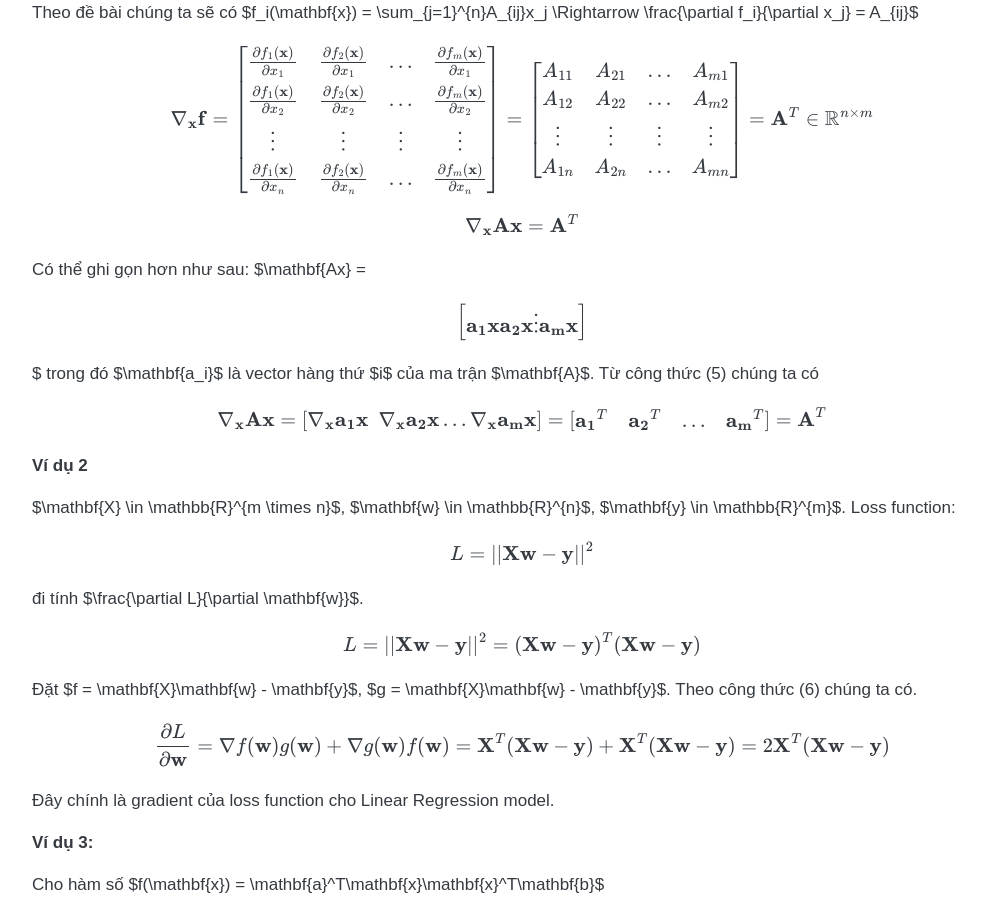
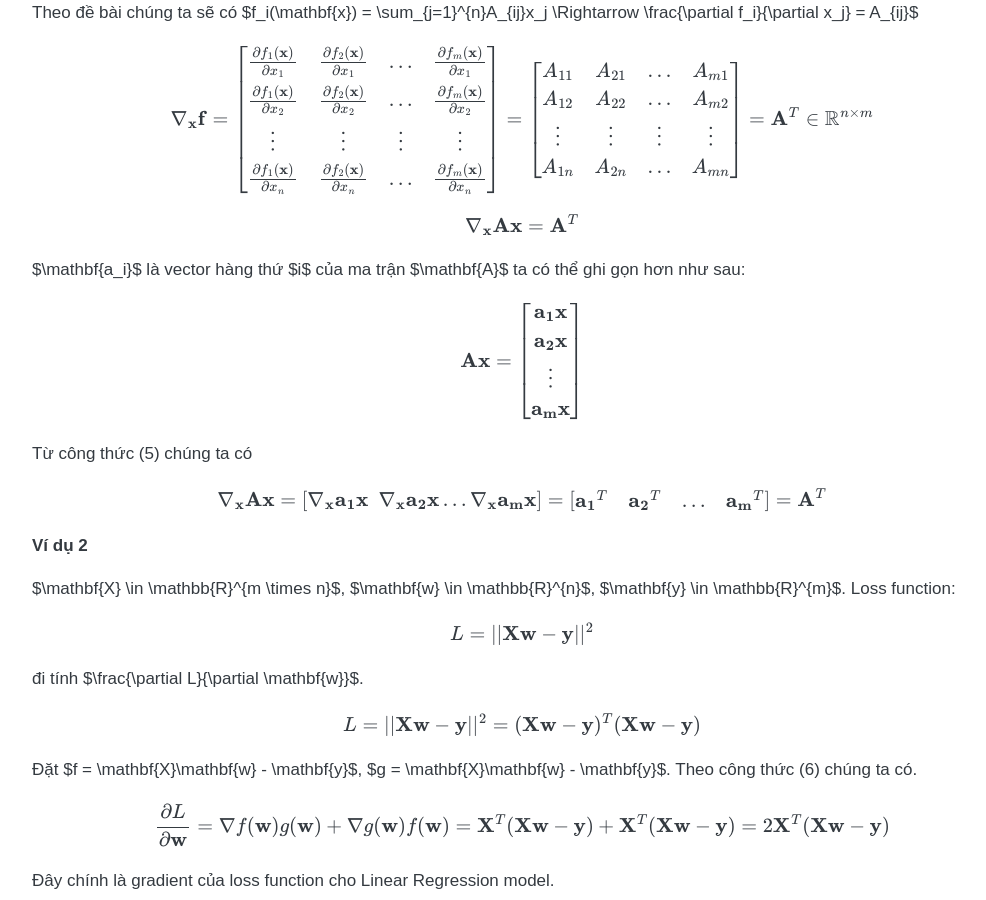
Before and after one commit to huytranvan2010/huytranvan2010.github.io, a Jekyll site: the page built from _posts/2021-08-20-Maxtrix-calculus.md, in a window 1280 px wide and 900 px high, scrolled down 4791 px. Shown: the whole window, without its empty margins (118-1104 px from the left). Built offline with Jekyll 4.4.1, drawn with Linux system fonts in a browser that asks for light colours; formulas are drawn with MathJax 3.

Commit message:
matrix calculus

```diff
--- a/_posts/2021-08-20-Maxtrix-calculus.md
+++ b/_posts/2021-08-20-Maxtrix-calculus.md
@@ -256,14 +256,18 @@ $$
 
 $$ \nabla_\mathbf{x} \mathbf{Ax} = \mathbf{A}^T $$
 
-Có thể ghi gọn hơn như sau: $\mathbf{Ax} =
+ $\mathbf{a_i}$ là vector hàng thứ $i$ của ma trận $\mathbf{A}$ ta có thể ghi gọn hơn như sau:
+
+$$\mathbf{Ax} =
 \begin{bmatrix}
 \mathbf{a_1}\mathbf{x}\\
 \mathbf{a_2}\mathbf{x}\\
 \vdots\\
 \mathbf{a_m}\mathbf{x}
 \end{bmatrix}
-$ trong đó $\mathbf{a_i}$ là vector hàng thứ $i$ của ma trận $\mathbf{A}$. Từ công thức (5) chúng ta có
+$$
+
+Từ công thức (5) chúng ta có
 
 $$
 \nabla_\mathbf{x} \mathbf{Ax} =
```
